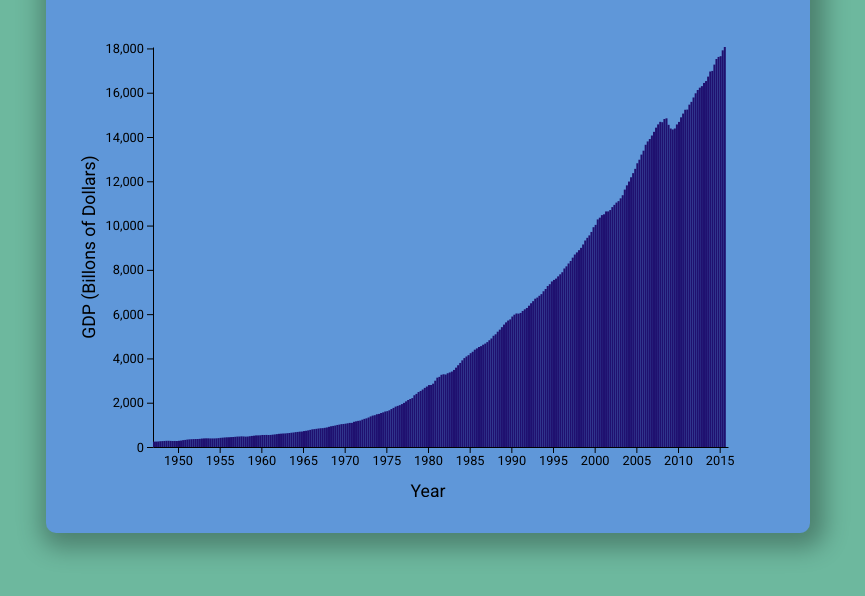
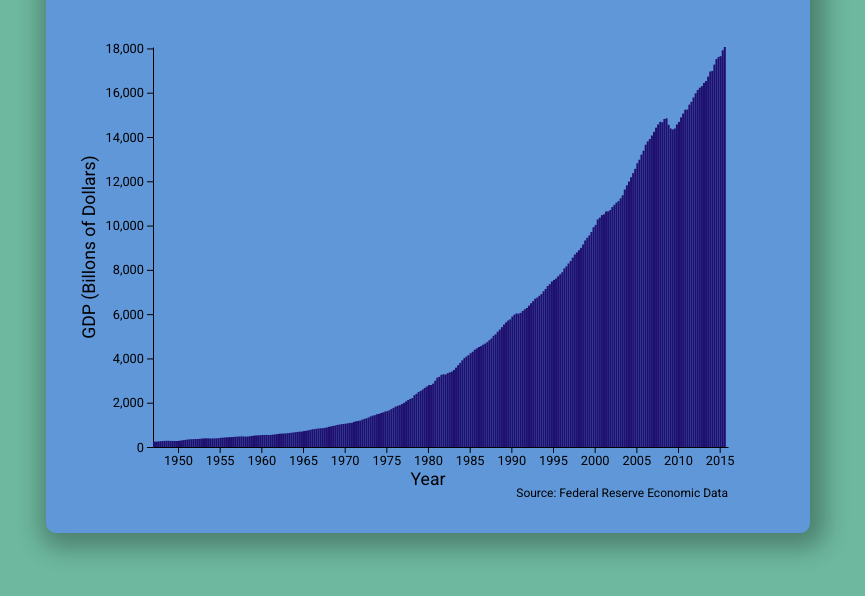
Before and after one commit to oliverdudman/freeCodeCamp-data-vis-projects, a website with bundled scripts: page visualize_data_with_a_bar_chart/index.html in a window 1280 px wide. Shown: the part 170-766 px from the top of the page, without its empty margins (212-1077 px from the left). Built offline with nearby package versions, Linux system fonts and the light colour scheme.

Commit message:
bc - add source name

```diff
--- a/visualize_data_with_a_bar_chart/js/src/main.js
+++ b/visualize_data_with_a_bar_chart/js/src/main.js
@@ -36,7 +36,7 @@ d3.json("./data/GDP-data.json")
 
     chart.append("text")
          .attr("x", w/2)
-         .attr("y", h)
+         .attr("y", h - padding / 4)
          .text("Year")
          .style("text-anchor", "middle");
 
@@ -44,6 +44,13 @@ d3.json("./data/GDP-data.json")
          .text("GDP (Billons of Dollars)")
          .attr("transform", `translate(${yAxisPadding/1.5}, ${h/2})rotate(-90)`)
          .style("text-anchor", "middle");
+
+    chart.append("text")
+         .attr("x", w - padding)
+         .attr("y", h)
+         .attr("class", "source")
+         .text(`Source: ${json.source_name}`)
+         .style("text-anchor", "end");
 
     chart.selectAll("rect")
          .data(json.data)
--- a/visualize_data_with_a_bar_chart/scss/main.scss
+++ b/visualize_data_with_a_bar_chart/scss/main.scss
@@ -64,6 +64,10 @@ html, body {
   background-color: #5F97D9;
 }
 
+.source {
+  font-size: 0.75rem;
+}
+
 .tick {
   font-size: 0.8rem;
   font-family: $main-font;
```
Also changed, not shown: visualize_data_with_a_bar_chart/css/main.css, visualize_data_with_a_bar_chart/js/build/main.js.
